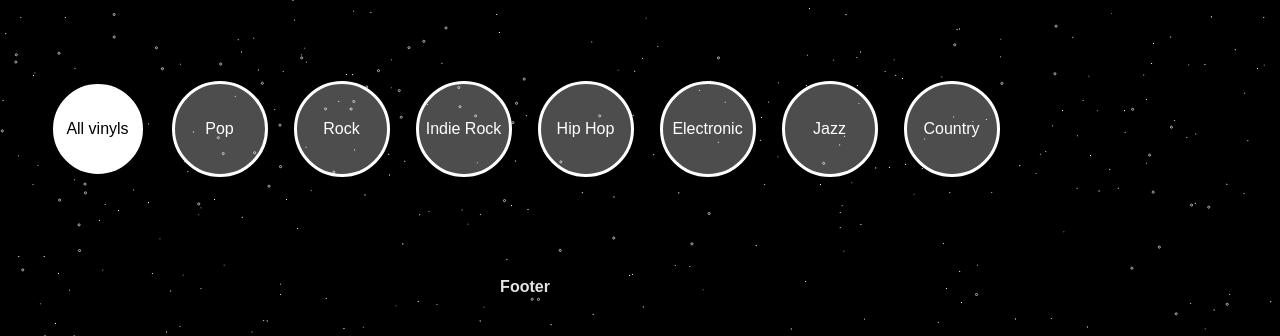
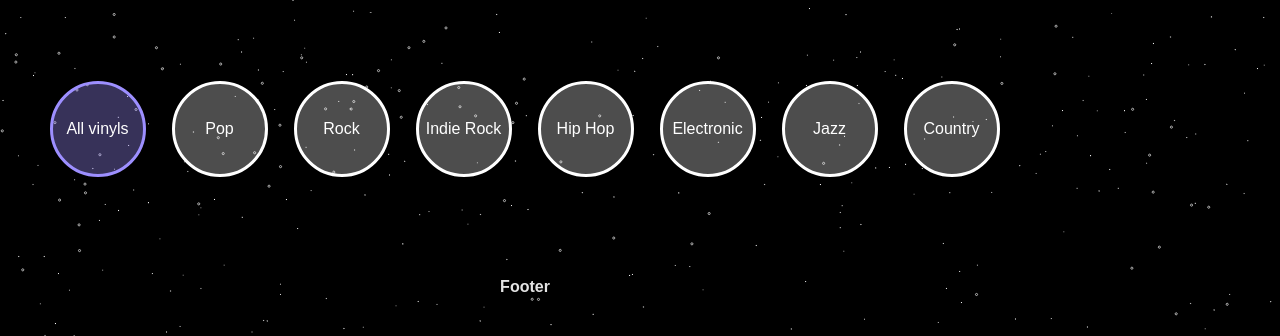
Before and after one commit to simonemiar/neptune, a plain HTML site: page index.html in a window 1280 px wide. Shown: the part 707-1043 px from the top of the page. Drawn offline with Linux system fonts and the light colour scheme; no server answers; a web font is replaced by a local one.

Commit message:
buttons styling

```diff
--- a/style.css
+++ b/style.css
@@ -69,9 +69,9 @@ article:hover {
 }
 
 .chosen {
-  background-color: white;
-  border-color: black;
-  color: black;
+  background-color: #9e8fff59;
+  border: #9d8fff solid 3px;
+  color: white;
 }
 
 nav {
@@ -103,8 +103,9 @@ button {
 }
 
 button:hover {
-  background-color: white;
-  color: black;
+  background-color: #9e8fff59;
+  border: #9d8fff solid 3px;
+  color: white;
   cursor: pointer;
 }
 
```
